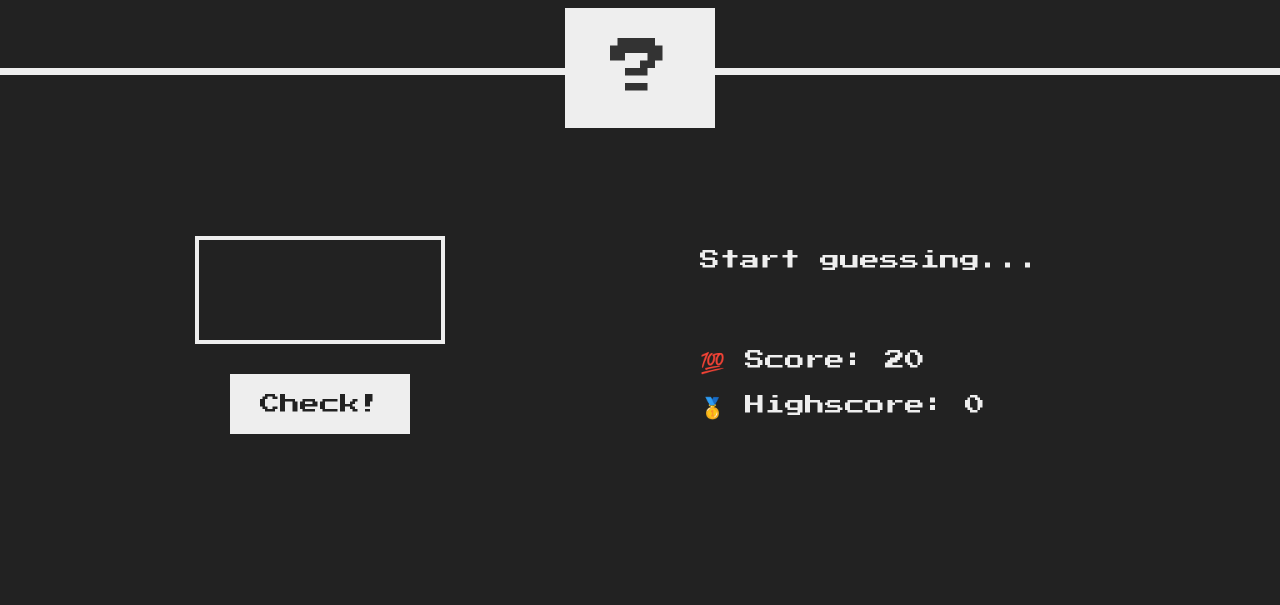
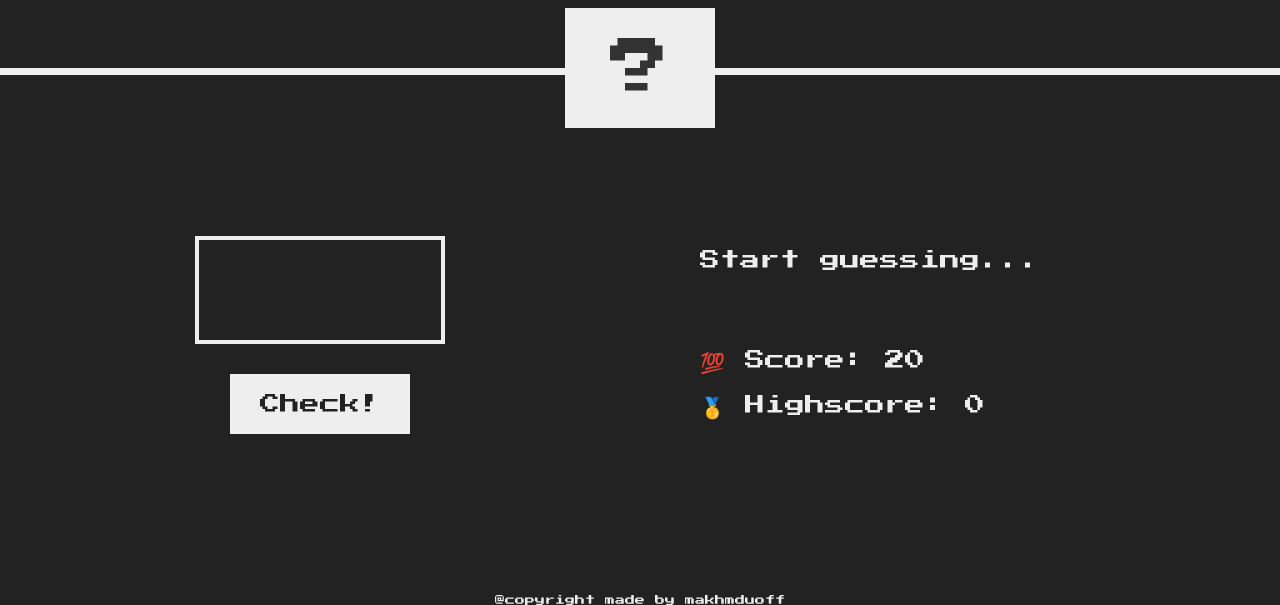
Before and after one commit to makhmudoff-dev/guessNumber, a plain HTML site: page index.html in a window 1280 px wide. Shown: the part 205-810 px from the top of the page. Drawn offline with Linux system fonts and the light colour scheme.

Commit message:
Added footer section to index.html

```diff
--- a/index.html
+++ b/index.html
@@ -29,4 +29,5 @@
     </main>
     <script src="main.js"></script>
   </body>
+  <footer>@copyright made by makhmduoff</footer>
 </html>
--- a/style.css
+++ b/style.css
@@ -117,3 +117,7 @@ h1 {
 .label-score {
   margin-bottom: 2rem;
 }
+footer {
+  font-size: 1rem;
+  text-align: center;
+}
```
